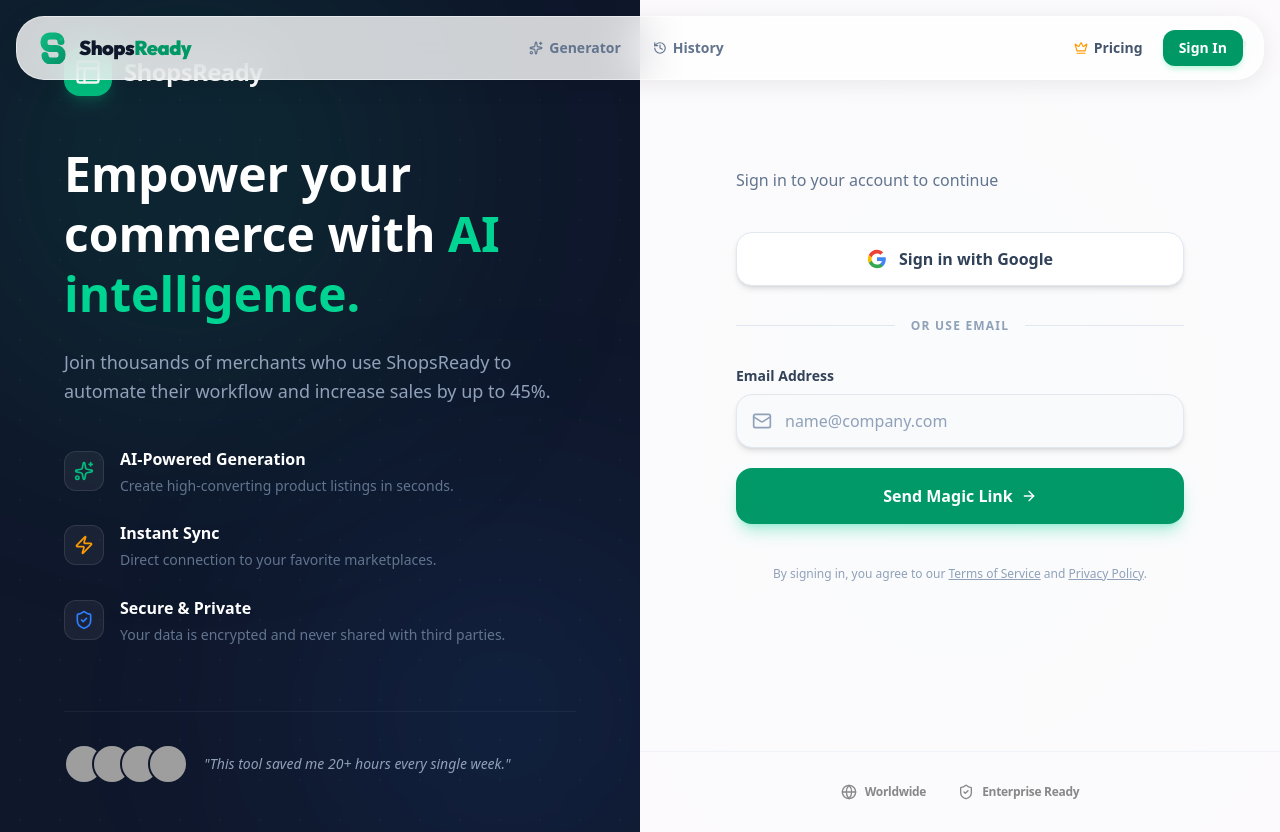
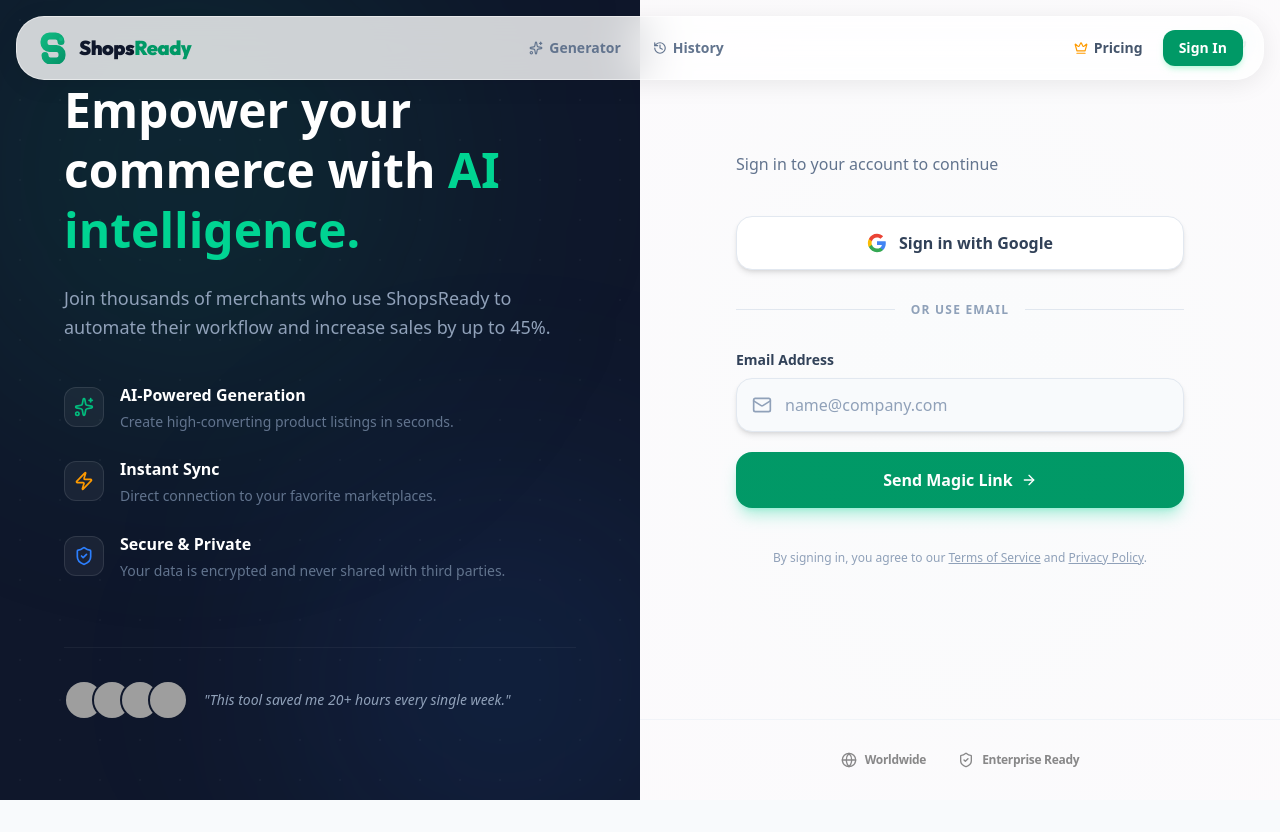
Before and after one commit to Baxa1997/ShopLive, a Next.js app: page /auth/login in a window 1280 px wide. After the commit the page ends 800 px from the top, so only its background shows below. Built offline with nearby package versions, Linux system fonts and the light colour scheme; no server answers; grey boxes are pictures that could not be loaded.

Commit message:
Lucid AI: Workspace initialization

```diff
--- a/src/app/auth/login/page.tsx
+++ b/src/app/auth/login/page.tsx
@@ -140,12 +140,7 @@
             animate={{ opacity: 1, y: 0 }}
             transition={{ duration: 0.6, ease: "easeOut" }}
           >
-            <div className="flex items-center gap-3 mb-12">
-              <div className="w-12 h-12 bg-emerald-500 rounded-2xl flex items-center justify-center shadow-lg shadow-emerald-500/20">
-                <Layout className="w-7 h-7 text-white" />
-              </div>
-              <span className="text-2xl font-bold text-white tracking-tight">ShopsReady</span>
-            </div>
+
 
             <h1 className="text-4xl lg:text-5xl font-extrabold text-white leading-tight mb-6">
               Empower your commerce with <span className="text-emerald-400">AI intelligence.</span>
```
